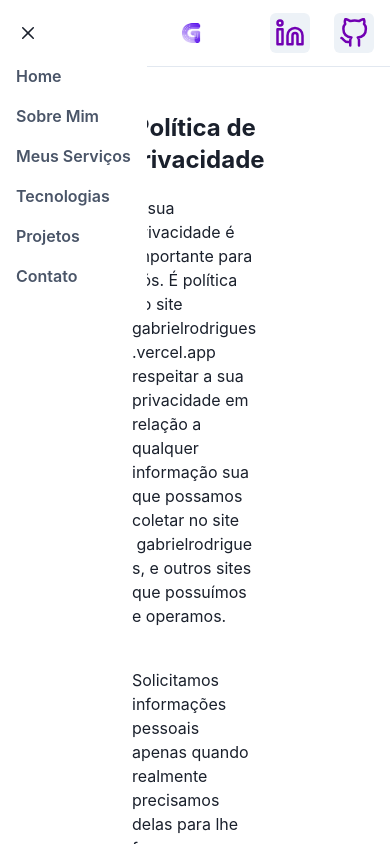
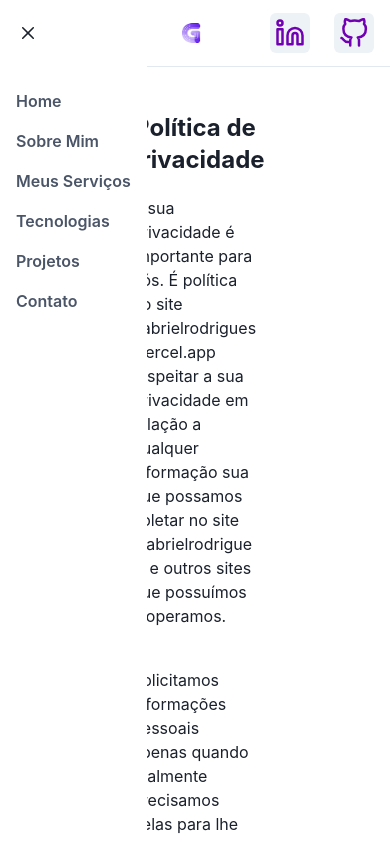
Before and after one commit to Gabriel4420/gabriel4420-portfolio, a Next.js app: page /privacy in a window 390 px wide. Both pictures are taken after a click on the button 28 px from the left and 33 px from the top of the page. Shown: the top 844 px of the page. Built offline with nearby package versions, Linux system fonts and the light colour scheme.

Commit message:
fix: :art: melhorando ainda mais o menu

```diff
--- a/src/components/mols/Menu/Mobile/index.tsx
+++ b/src/components/mols/Menu/Mobile/index.tsx
@@ -30,7 +30,8 @@ const Mobile: FC<Mobile> = ({ isFooter }: Mobile) => {
       display={{ md: 'none' }}
       position="fixed"
       zIndex="999"
-      mt="10"
+      mt="65px"
+      height="full"
     >
       {isFooter ? (
         <>
```
